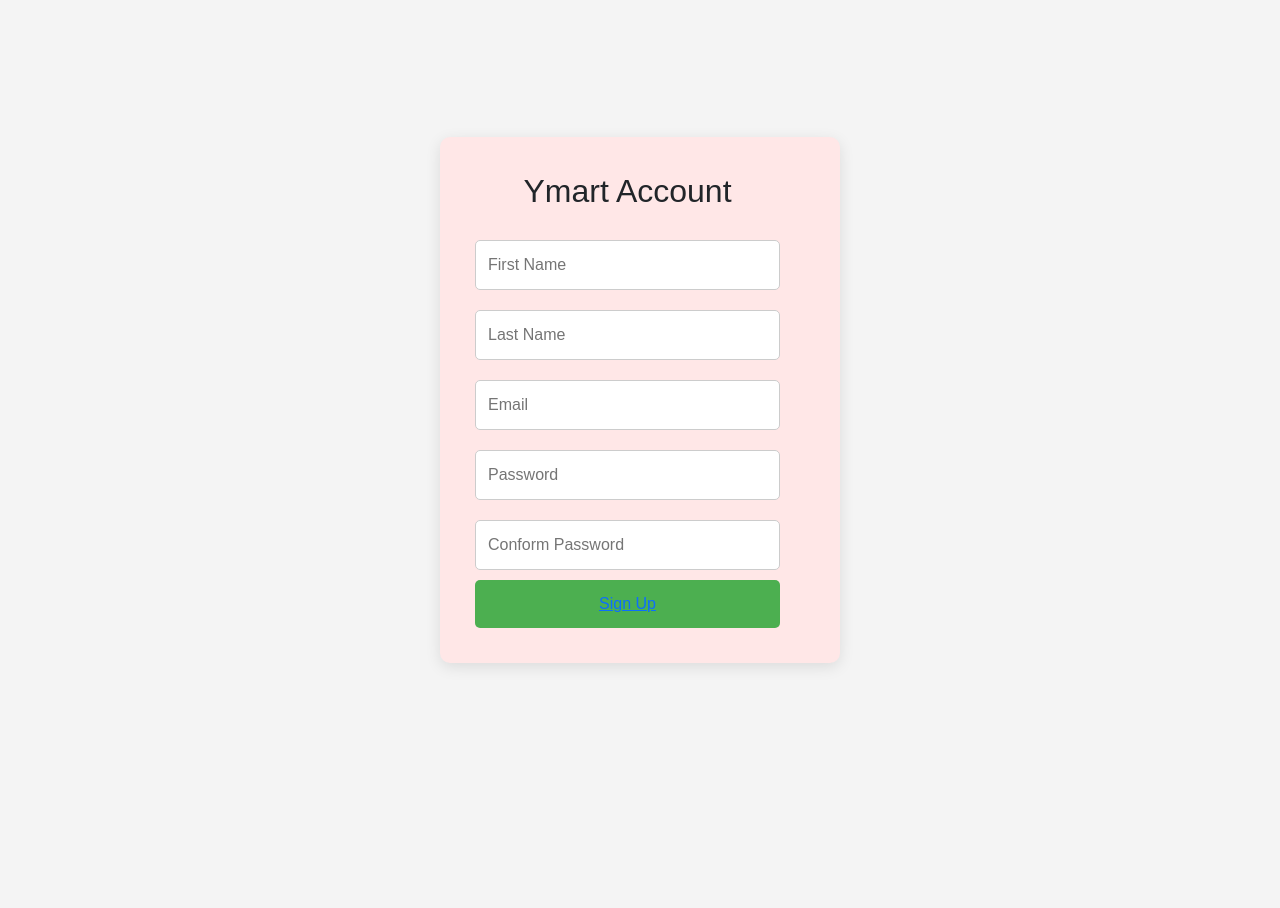
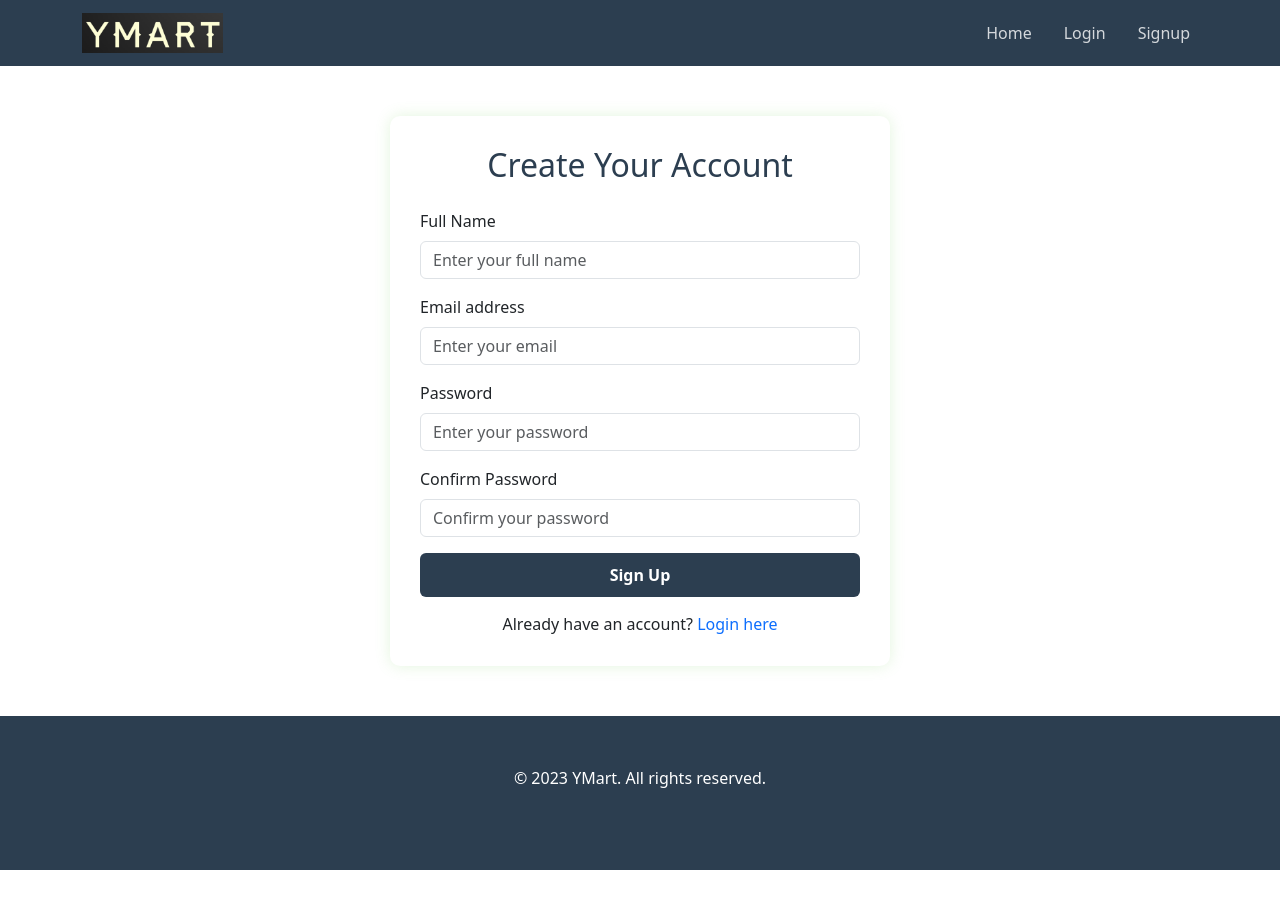
Before and after one commit to yagneswar19/Ymart, a plain HTML site: page signup.html in a window 1280 px wide. Before the commit the page ends 800 px from the top, so only its background shows below. Drawn offline with nearby package versions, Linux system fonts and the light colour scheme.

Commit message:
full login and sign up login

```diff
--- a/login.css
+++ b/login.css
@@ -1,5 +1,5 @@
 body {
-            background-image: url('back.jpg') no-repeat center ;
+    background-image: url('back.jpg') no-repeat center;
     min-height: 100vh;
 }
 
@@ -54,9 +54,14 @@ body {
 
 footer {
     background-color: #2c3e50;
-            color: white;
-            padding: 20px 0;
+    color: rgb(255, 255, 255);
     margin-top: 50px;
+    padding-bottom: 80px;
+    padding-top: 50px;
+    margin-bottom: 100px;
+
+
+
 }
 
 .logo-img {
--- a/signup.css
+++ b/signup.css
@@ -6,6 +6,23 @@ body {
   align-items: center;
   height: 100vh;
   margin: 0;
+}
+
+.navbar {
+    background-color: #2c3e50 !important;
+}
+
+.navbar-brand {
+    font-weight: bold;
+    color: white !important;
+}
+
+.nav-link {
+    color: rgba(255, 255, 255, 0.8) !important;
+}
+
+.nav-link:hover {
+    color: white !important;
 }
 
 .signup-container {
--- a/signup.html
+++ b/signup.html
@@ -1,30 +1,77 @@
 <!DOCTYPE html>
 <html lang="en">
+
 <head>
   <meta charset="UTF-8" />
-  <meta name="viewport" content="width=device-width, initial-scale=1.0"/>
+  <meta name="viewport" content="width=device-width, initial-scale=1.0" />
   <title>Signup Page</title>
   <link href="https://cdn.jsdelivr.net/npm/bootstrap@5.3.6/dist/css/bootstrap.min.css" rel="stylesheet"
     integrity="sha384-4Q6Gf2aSP4eDXB8Miphtr37CMZZQ5oXLH2yaXMJ2w8e2ZtHTl7GptT4jmndRuHDT" crossorigin="anonymous">
   <script src="https://cdn.jsdelivr.net/npm/bootstrap@5.3.6/dist/js/bootstrap.bundle.min.js"
     integrity="sha384-j1CDi7MgGQ12Z7Qab0qlWQ/Qqz24Gc6BM0thvEMVjHnfYGF0rmFCozFSxQBxwHKO"
     crossorigin="anonymous"></script>
-  <link rel="stylesheet" href="signup.css" />
+  <link rel="stylesheet" href="login.css" />
 </head>
+
 <body>
 
+  <!-- Navigation Bar -->
+  <nav class="navbar navbar-expand-lg navbar-dark">
+    <div class="container">
+      <a class="navbar-brand d-flex align-items-center" href="#">
+        <img src="images\na.png" alt="YMart Logo" class="logo-img">
+      </a>
+      <button class="navbar-toggler" type="button" data-bs-toggle="collapse" data-bs-target="#navbarNav">
+        <span class="navbar-toggler-icon"></span>
+      </button>
+      <div class="collapse navbar-collapse" id="navbarNav">
+        <ul class="navbar-nav ms-auto d-lg-flex flex-lg-row gap-3">
+          <li class="nav-item"><a class="nav-link" href="index.html">Home</a></li>
+          <li class="nav-item"><a class="nav-link" href="login.html">Login</a></li>
+          <li class="nav-item"><a class="nav-link active" href="signup.html">Signup</a></li>
+        </ul>
+      </div>
+    </div>
+  </nav>
 
-
-  <div class="signup-container">
-    <h2>Ymart Account</h2>
-    <form action="#" method="post">
-      <input type="text" name="fullname" placeholder="First Name" required />
-      <input type="text" name="lastname" placeholder="Last Name" required />
-      <input type="email" name="email" placeholder="Email" required />
-      <input type="password" name="password" placeholder="Password" required />
-      <input type="password" name="conformpassword" placeholder="Conform Password" required />
-      <button type="submit"><a href="login.html">Sign Up</a></button>
+  <!-- Signup Form -->
+  <div class="container">
+    <div class="login-container">
+      <h2 class="login-title">Create Your Account</h2>
+      <form id="signupForm">
+        <div class="mb-3">
+          <label for="fullName" class="form-label">Full Name</label>
+          <input type="text" class="form-control" id="fullName" required placeholder="Enter your full name">
+        </div>
+        <div class="mb-3">
+          <label for="email" class="form-label">Email address</label>
+          <input type="email" class="form-control" id="email" required placeholder="Enter your email">
+        </div>
+        <div class="mb-3">
+          <label for="password" class="form-label">Password</label>
+          <input type="password" class="form-control" id="password" required placeholder="Enter your password">
+        </div>
+        <div class="mb-3">
+          <label for="confirmPassword" class="form-label">Confirm Password</label>
+          <input type="password" class="form-control" id="confirmPassword" required placeholder="Confirm your password">
+        </div>
+        <button type="submit" class="btn btn-primary login-btn">Sign Up</button>
+        <div class="forgot-password">
+          <span>Already have an account? <a href="login.html" class="text-decoration-none">Login here</a></span>
+        </div>
       </form>
     </div>
+  </div>
+
+  <!-- Footer -->
+  <footer class="text-center">
+    <div class="container">
+      <p class="mb-0">&copy; 2023 YMart. All rights reserved.</p>
+    </div>
+  </footer>
+
+  <!-- Bootstrap JS Bundle with Popper -->
+  <script src="https://cdn.jsdelivr.net/npm/bootstrap@5.3.0/dist/js/bootstrap.bundle.min.js"></script>
+
 </body>
 </html>
```
Also changed, not shown: login.html (+4 -3 lines). Lines whose indentation alone changed are shown as unchanged.
